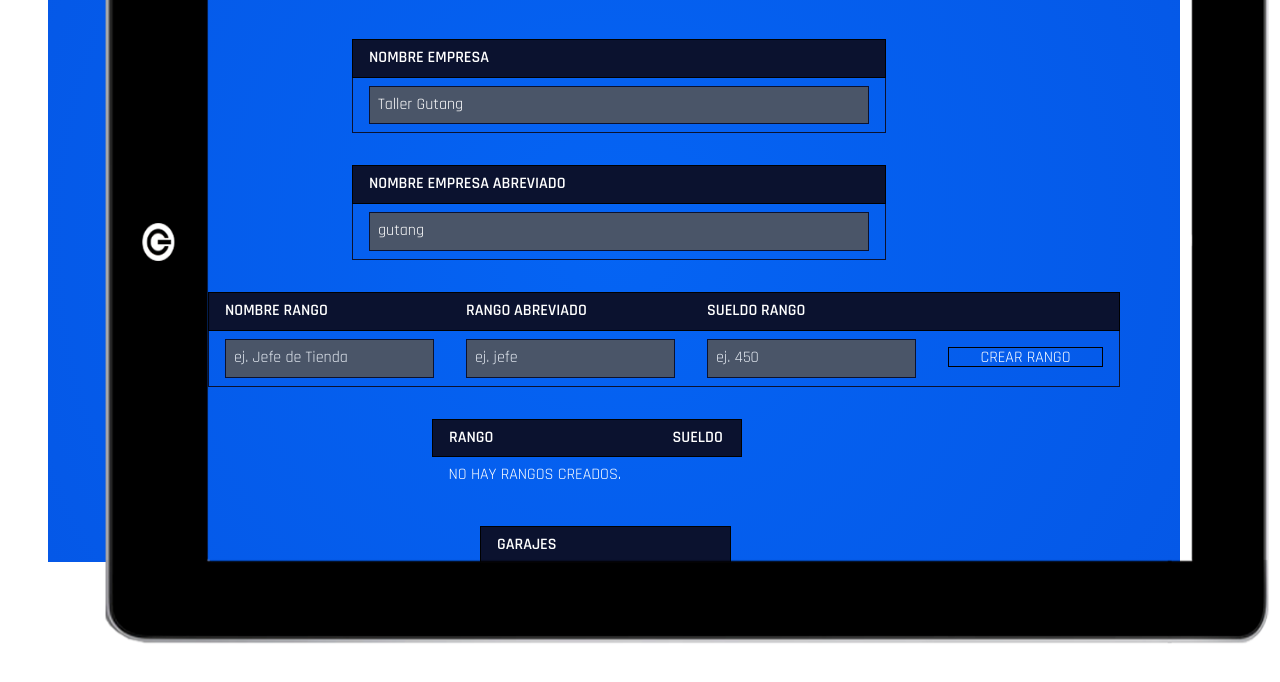
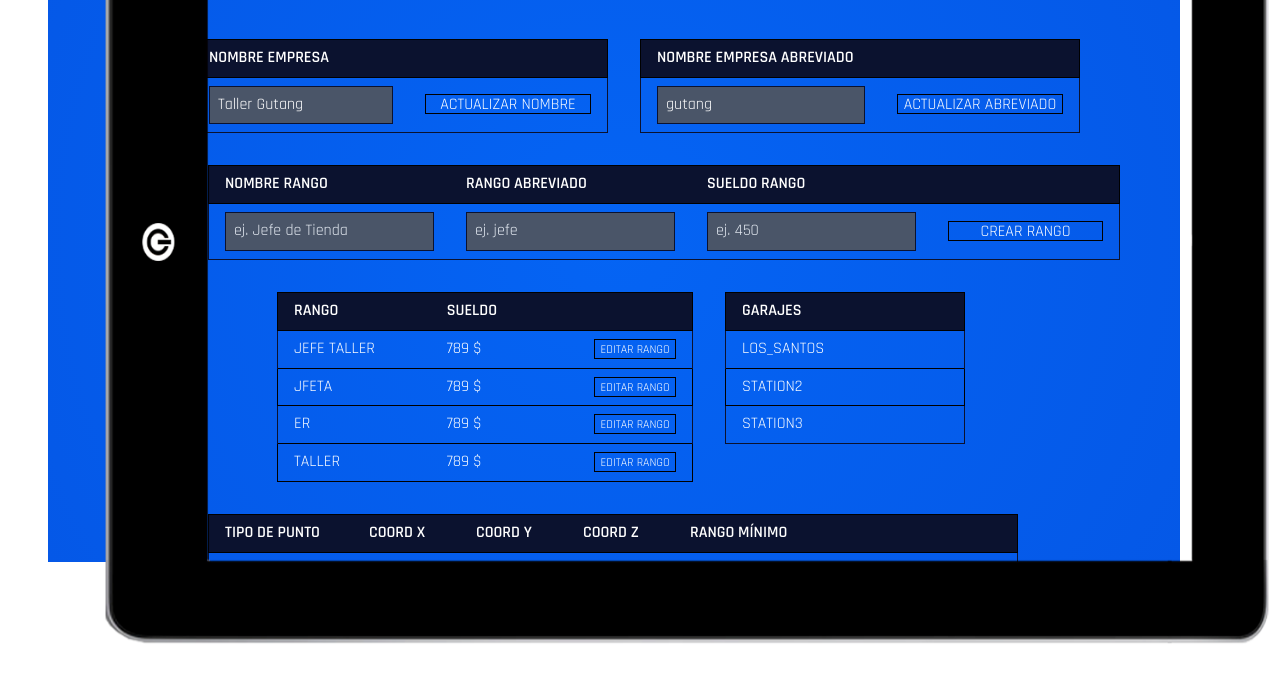
Before and after one commit to JeremyMcGrath1987/creador_facciones_comercio, a Vue app: page /#/FactionConfiguration in a window 1280 px wide. Shown: the top 682 px of the page. Built offline with nearby package versions, Linux system fonts and the light colour scheme; a small style sheet from the web is missing.

Commit message:
update faction config

```diff
--- a/src/store/faction/index.js
+++ b/src/store/faction/index.js
@@ -19,7 +19,30 @@ export default {
       _name: "gutang",
       _label: "Taller Gutang",
       _ranks: [
-
+        {
+          name: "jefe",
+          label: "Jefe Taller",
+          money: 789,
+          id: 45
+        },
+        {
+          name: "jefe",
+          label: "JfeTa",
+          money: 789,
+          id: 5
+        },
+        {
+          name: "jefe",
+          label: "er",
+          money: 789,
+          id: 4
+        },
+        {
+          name: "jefe",
+          label: "Taller",
+          money: 789,
+          id: 1
+        },
       ],
       _spawnVehicles: {
         Los_Santos: [],
--- a/src/views/FactionConfiguration.vue
+++ b/src/views/FactionConfiguration.vue
@@ -12,11 +12,13 @@
       <div
         class="file-content py-4 flex flex-col w-1/2 separation margenIzqContenido"
       >
-        <div class="file-content p-4 flex flex-col w-full">
+        <div class="containerNames">
+          <div class="file-content p-4 flex flex-col containerFloat">
             <table class="border-b border-panel-dark">
               <tbody>
                 <tr class="border border-panel-dark font-bold bg-panel-dark">
                   <td class="px-4 py-2">NOMBRE EMPRESA</td>
+                  <td></td>
                 </tr>
                 <tr class="border-l border-r border-panel-dark">
                   <td class="px-4 py-2">
@@ -27,15 +29,24 @@
                       placeholder="INTRODUCE NOMBRE RANGO"
                     />
                   </td>
+                  <td class="px-4 py-2">
+                    <button
+                      class="button-changeNames border-panel-normal hover:text-gray-500"
+                      @click="changeLabel(nameFaction, labelFaction)"
+                    >
+                      ACTUALIZAR NOMBRE
+                    </button>
+                  </td>
                 </tr>
               </tbody>
             </table>
           </div>
-        <div class="file-content p-4 flex flex-col w-full">
+          <div class="file-content p-4 flex flex-col w-1/2">
             <table class="border-b border-panel-dark">
               <tbody>
                 <tr class="border border-panel-dark font-bold bg-panel-dark">
                   <td class="px-4 py-2">NOMBRE EMPRESA abreviado</td>
+                  <td></td>
                 </tr>
                 <tr class="border-l border-r border-panel-dark">
                   <td class="px-4 py-2">
@@ -46,12 +57,21 @@
                       placeholder="INTRODUCE NOMBRE RANGO ABREVIADO"
                     />
                   </td>
+                  <td class="px-4 py-2">
+                    <button
+                      class="button-changeNames border-panel-normal hover:text-gray-500"
+                      @click="changeName(nameFaction, labelFaction)"
+                    >
+                      ACTUALIZAR ABREVIADO
+                    </button>
+                  </td>
                 </tr>
               </tbody>
             </table>
           </div>
+        </div>
+
         <div class="file-content p-4 flex flex-col w-full margenIzq">
-          <!-- <label> CREAR RANGO:</label> -->
           <table class="border-b border-panel-dark">
             <tbody>
               <tr class="border border-panel-dark font-bold bg-panel-dark">
@@ -97,7 +117,8 @@
             </tbody>
           </table>
         </div>
-        <div class="file-content p-4 flex flex-col w-1/2 ml-20">
+        <div class="prueba2">
+          <div class="file-content p-4 flex flex-col prueba3">
             <table
               class="border-b border-panel-dark"
               v-if="
@@ -147,7 +168,7 @@
               </tbody>
             </table>
           </div>
-        <div class="file-content p-4 flex flex-col w-1/2 ml-32">
+          <div class="file-content p-4 flex flex-col prueba1">
             <table
               class="border-b border-panel-dark"
               v-if="Object.keys(singleFaction._spawnVehicles).length > 0"
@@ -177,14 +198,15 @@
               </tbody>
             </table>
           </div>
+        </div>
         <div class="file-content p-4 flex flex-col w-full margenIzq">
           <table class="border-b border-panel-dark">
             <tbody>
               <tr class="border border-panel-dark font-bold bg-panel-dark">
                 <td class="px-4 py-2">Tipo de punto</td>
-                <td class="px-4 py-2">Coordenadas X</td>
-                <td class="px-4 py-2">Coordenadas Y</td>
-                <td class="px-4 py-2">Coordenadas Z</td>
+                <td class="px-4 py-2">Coord X</td>
+                <td class="px-4 py-2">Coord Y</td>
+                <td class="px-4 py-2">Coord Z</td>
                 <td class="px-4 py-2 ancho">Rango Mínimo</td>
                 <td></td>
               </tr>
@@ -252,7 +274,18 @@
                   />
                 </td>
                 <td class="px-4 py-2 ancho">
-                  Rango minimo
+                  <div
+                    class="w-32"
+                    v-for="(rango, key, index) in singleFaction._ranks"
+                    :key="index"
+                  >
+                    <input
+                      type="radio"
+                      v-model="rankId"
+                      v-bind:value="rango.id"
+                    />
+                    {{ rango.label }}
+                  </div>
                 </td>
                 <td class="px-4 py-2">
                   <button
@@ -308,7 +341,8 @@ export default {
       x: 0,
       y: 0,
       z: 0,
-      punto: ""
+      punto: "",
+      rankId: 0,
     };
   },
   async mounted() {
@@ -316,17 +350,22 @@ export default {
     return (
       (this.nameFaction = this.singleFaction._name),
       (this.labelFaction = this.singleFaction._label)
-
     );
   },
   methods: {
-    createPoint: function(x,y,z,punto){
+    changeName: function(name, label) {
+      console.log(name, label)
+    },
+    changeLabel: function(name, label) {
+      console.log(name, label)
+    },
+    createPoint: function (x, y, z, punto) {
       /* // eslint-disable-next-line no-undef
         mp.trigger("callServerEvent","crearCoords",{name: nombre, type: punto, pos: {x: x, y: y, z: z}, minRank: rango(id del rank) , station: garage o false}); */
-        console.log(x,y,z,punto);
+      console.log({ id: this.rankId, type: punto, pos: { x: x, y: y, z: z } });
     },
-    callTriggerPosition: function (punto){
-      console.log(punto)
+    callTriggerPosition: function (punto) {
+      console.log(punto);
       /* // eslint-disable-next-line no-undef
           mp.trigger("getPosition"); */
       this.x = this.$store.state.coords.data.x;
@@ -368,6 +407,21 @@ export default {
 };
 </script>
 <style lang="scss">
+.containerNames {
+  width: 59rem;
+  margin-left: -9rem;
+}
+.containerFloat {
+  float: left;
+  width: 28rem;
+  margin-left: -1rem;
+}
+
+.button-changeNames {
+  width: 166px;
+  height: 20px;
+  border: 1px solid #000000;
+}
 .file-details {
   li {
     border: none;
@@ -483,7 +537,7 @@ input[type="number"]::-webkit-outer-spin-button {
 }
 
 .inputCoords {
-  width: 109px;
+  width: 75px;
 }
 
 .button-coords {
@@ -491,4 +545,15 @@ input[type="number"]::-webkit-outer-spin-button {
   height: 20px;
   border: 1px solid #000000;
 }
+.prueba1 {
+  width: 17rem;
+}
+.prueba2 {
+  width: 45rem;
+  margin-left: -75px;
+}
+.prueba3 {
+  width: 28rem;
+  float: left;
+}
 </style>
```
Lines whose indentation alone changed are shown as unchanged.
